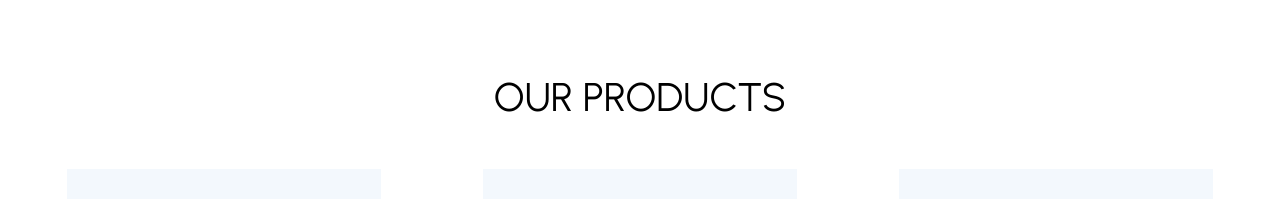
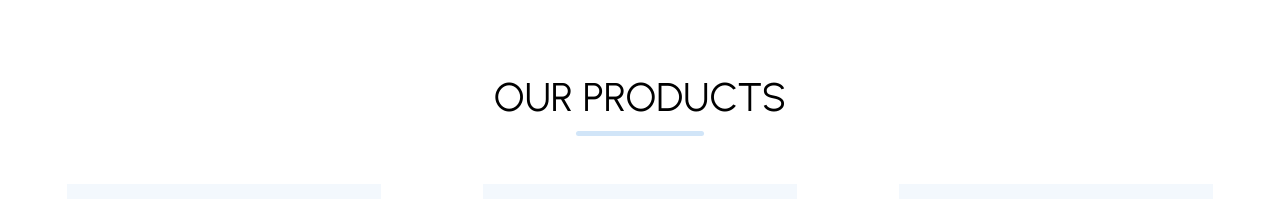
Before and after one commit to igora45/igorsShopEcommerce, a React (Vite) app: page /#/ in a window 1280 px wide. Shown: the part 1580-1779 px from the top of the page. Built offline with nearby package versions, Linux system fonts and the light colour scheme; the HTML template or start-up script is replaced by a standard one.

Commit message:
style: underline in "our products" title

```diff
--- a/src/components/Products.jsx
+++ b/src/components/Products.jsx
@@ -18,14 +18,23 @@ const Title = styled.p`
   font-size: 40px;
   text-align: center;
   margin: 0 1rem;
+
+  overflow-x: hidden;
+`;
+const UnderLine = styled.div`
+  width: 8rem;
+  height: 0.3rem;
+  background-color: #d1e5f8;
+  border-radius: 0.5rem;
+  margin: 10px auto;
   margin-bottom: 3rem;
-  overflow-x: hidden;
 `;
 
 export const Products = () => {
   return (
     <Container>
       <Title>OUR PRODUCTS</Title>
+      <UnderLine />
       <Wrapper>
         {AllProducts.map(item => (
           <Product item={item} key={item.id} />
```
